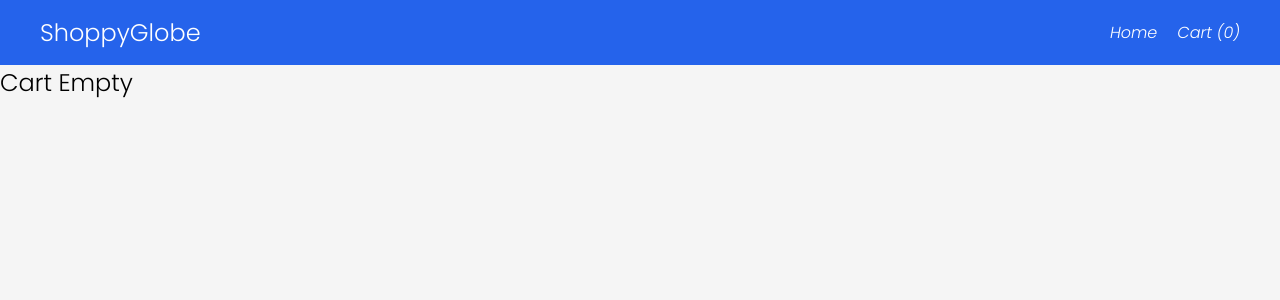
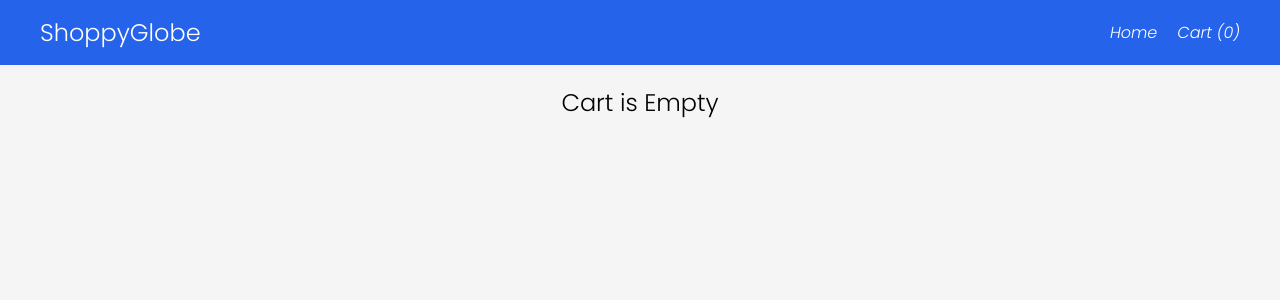
Before and after one commit to gangarsaini/shoppy-globe, a React (Vite) app: page /cart in a window 1280 px wide. Shown: the top 300 px of the page. Built offline with nearby package versions, Linux system fonts and the light colour scheme.

Commit message:
fixed the loader issue

```diff
--- a/src/App.css
+++ b/src/App.css
@@ -1,7 +1,12 @@
 *{
     margin:0px;
-    box-shadow: 0px;
+    box-sizing: 0px;
     font-family: "Poppins", sans-serif;
     font-weight: 300;
     font-style: normal;
 }
+
+h2.place-center{
+    text-align: center;
+    padding-top:20px;
+}
--- a/src/components/Cart.css
+++ b/src/components/Cart.css
@@ -11,6 +11,11 @@
     border-radius: 8px;
 }
 
+h2.cart-page{
+    text-align: center;
+    padding-top:20px;
+}
+
 .qty-btn{
     margin: 0 5px;
     padding: 5px 10px;
--- a/src/components/Cart.jsx
+++ b/src/components/Cart.jsx
@@ -12,7 +12,7 @@ function Cart() {
     },0)
 
     //  returning empty cart message if the cart is empty
-    if(items.length == 0) return <h2>Cart Empty</h2>
+    if(items.length == 0) return <h2 className="cart-page">Cart is Empty</h2>
 
   return (
     <div className="cart-container">
--- a/src/components/ProductDetail.css
+++ b/src/components/ProductDetail.css
@@ -17,6 +17,15 @@
     max-width: 400px;
 }
 
+.detail-info p{
+    padding:15px 0px;
+    font-size:14px;
+}
+
+.detail-info h3{
+    color: #6b7280;
+}
+
 .detail-info button{
     margin-top: 15px;
     padding: 10px 15px;
@@ -24,4 +33,6 @@
     color: white;
     border: none;
     cursor: pointer;
+    border-radius:5px;
+
 }
--- a/src/components/ProductDetail.jsx
+++ b/src/components/ProductDetail.jsx
@@ -12,7 +12,7 @@ function ProductDetail() {
     //  using useDispatch hook for dipatching the action
     const dispatch = useDispatch()
     //  acts as a fallback source if there is a delay in loading
-    if (!product) return <h2>Loading...</h2>
+    if (!product) return <h2 className="place-center">Loading...</h2>
     return (
         //  description about the product with it's image and details
         <div className="detail-container">
--- a/src/components/ProductList.jsx
+++ b/src/components/ProductList.jsx
@@ -17,7 +17,7 @@ function ProductList() {
      const dispatch = useDispatch()
 
     //returning the error if fetching fails
-    if(error) return <h2>Error Loading products</h2>
+    if(error) return <h2 className="place-center">Error Loading products</h2>
 
   return (
     <div>
```
